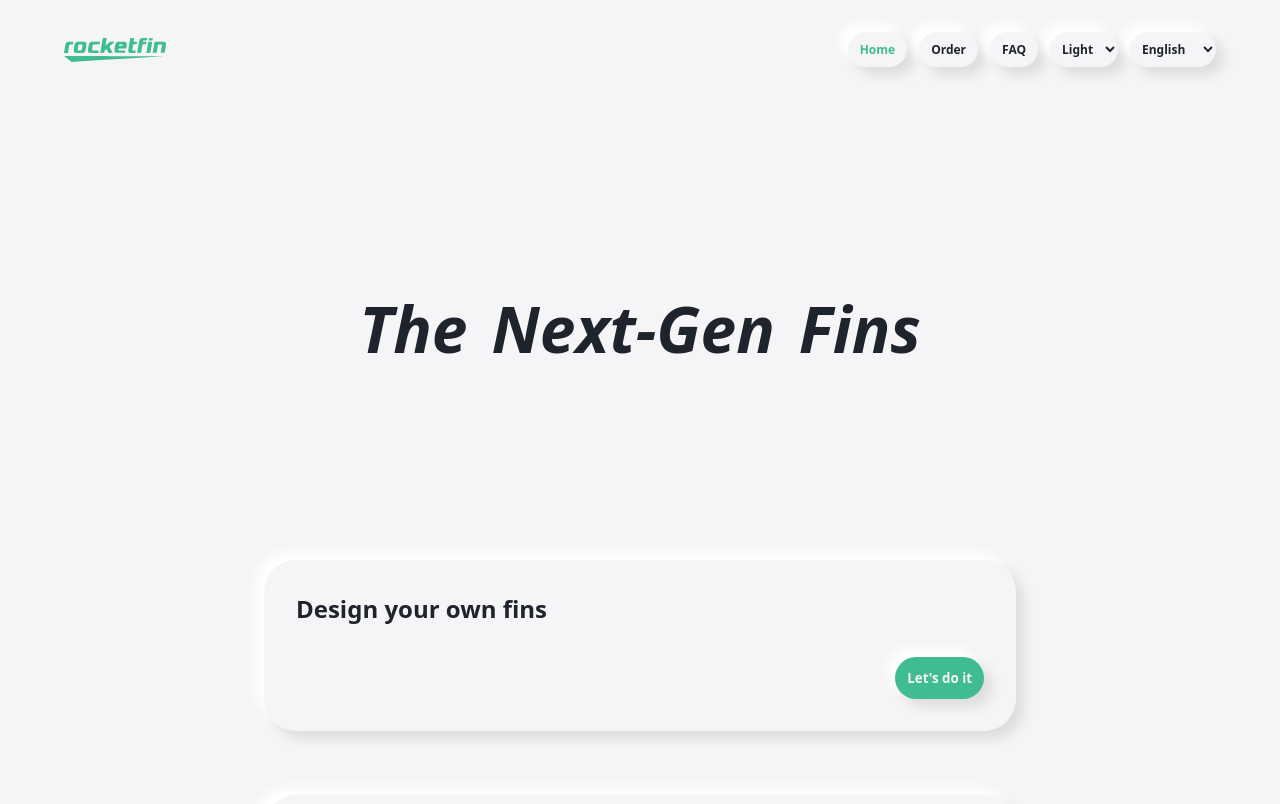
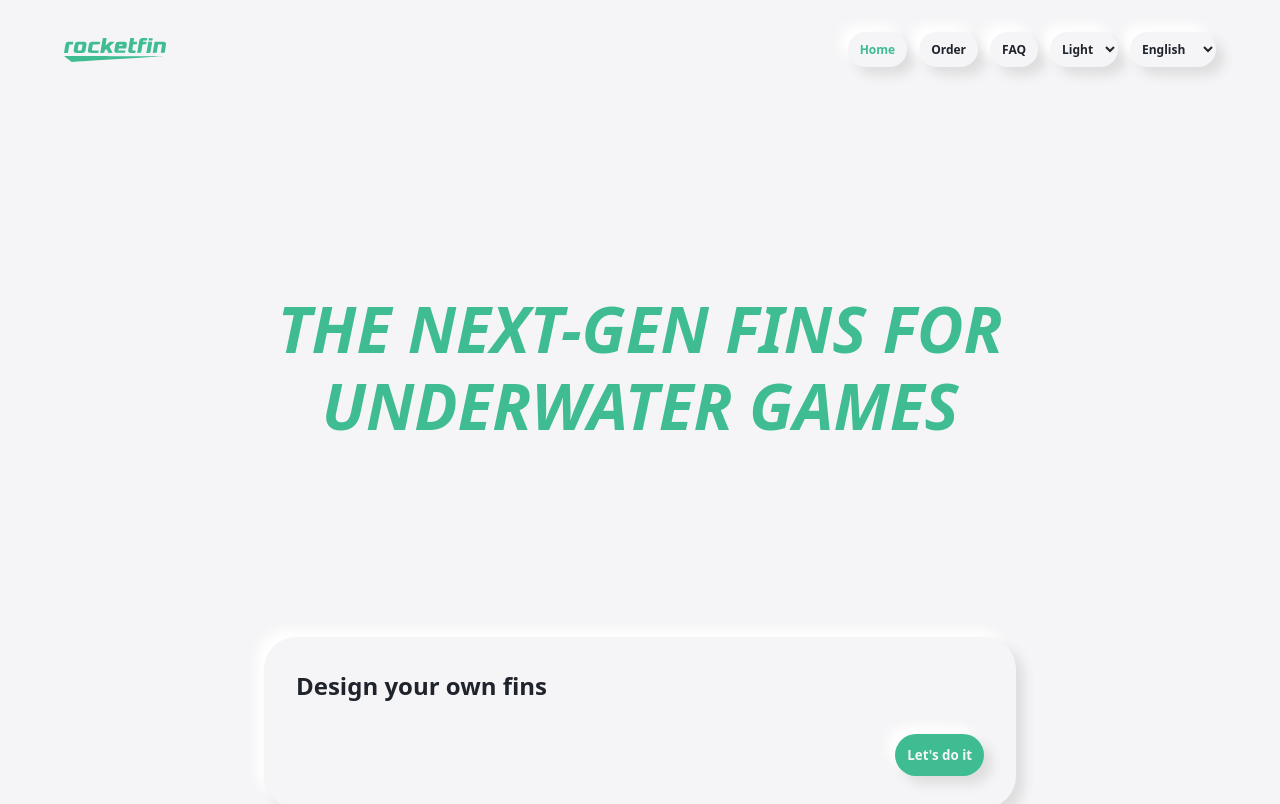
Before and after one commit to franciscobuchini/RocketFins, a React (Vite) app: page / in a window 1280 px wide. Shown: the top 804 px of the page. Built offline with nearby package versions, Linux system fonts and the light colour scheme; no server answers.

Commit message:
modified the H1 home

```diff
--- a/src/Styles/Styles.css
+++ b/src/Styles/Styles.css
@@ -235,8 +235,13 @@ article {
 #Title {
   /*responsive-mobile*/
   @media (width <= 768px) {
-    /*position*/
-    display: none;
+    /*frame*/
+    padding: var(--size-xl) 0;
+  }
+  /*responsive-pc*/
+  @media (width > 768px) {
+    /*frame*/
+    padding: var(--size-xxl) 0;
   }
 }
 
@@ -248,32 +253,12 @@ article {
   font-style: italic;
   font-size: var(--size-xl);
   line-height: calc(var(--size-xl) * 1.2);
-  margin: var(--size-xxl) 0;
+
   /*colors*/
   color: var(--primary);
   /*interact*/
   cursor: default;
   user-select: none;
-}
-
-#Title > h1 > .word-span {
-  /*responsive-mobile*/
-  @media (width <= 768px) {
-    /*frame*/
-    padding: 0 var(--size-xxs);
-  }
-  /*responsive-pc*/
-  @media (width > 768px) {
-    /*frame*/
-    padding: 0 var(--size-xs);
-  }
-}
-
-#Title > h1 > .word-span > .letter-span:hover {
-  /*colors*/
-  color: var(--primary);
-  /*interact*/
-  transition: 0.1s;
 }
 
 button {
--- a/src/Views/Home.jsx
+++ b/src/Views/Home.jsx
@@ -8,29 +8,7 @@ function Home() {
   return (
     <section>
       <div id='Title'>
-        <h1>
-          <span className='word-span'>
-            <span className='letter-span'>T</span>
-            <span className='letter-span'>h</span>
-            <span className='letter-span'>e</span>
-          </span>
-          <span className='word-span'>
-            <span className='letter-span'>N</span>
-            <span className='letter-span'>e</span>
-            <span className='letter-span'>x</span>
-            <span className='letter-span'>t</span>
-            <span className='letter-span'>-</span>
-            <span className='letter-span'>G</span>
-            <span className='letter-span'>e</span>
-            <span className='letter-span'>n</span>
-          </span>
-          <span className='word-span'>
-            <span className='letter-span'>F</span>
-            <span className='letter-span'>i</span>
-            <span className='letter-span'>n</span>
-            <span className='letter-span'>s</span>
-          </span>
-        </h1>
+        <h1> THE NEXT-GEN FINS FOR UNDERWATER GAMES </h1>
       </div>
 
       <article id='goToOrder'>
```
